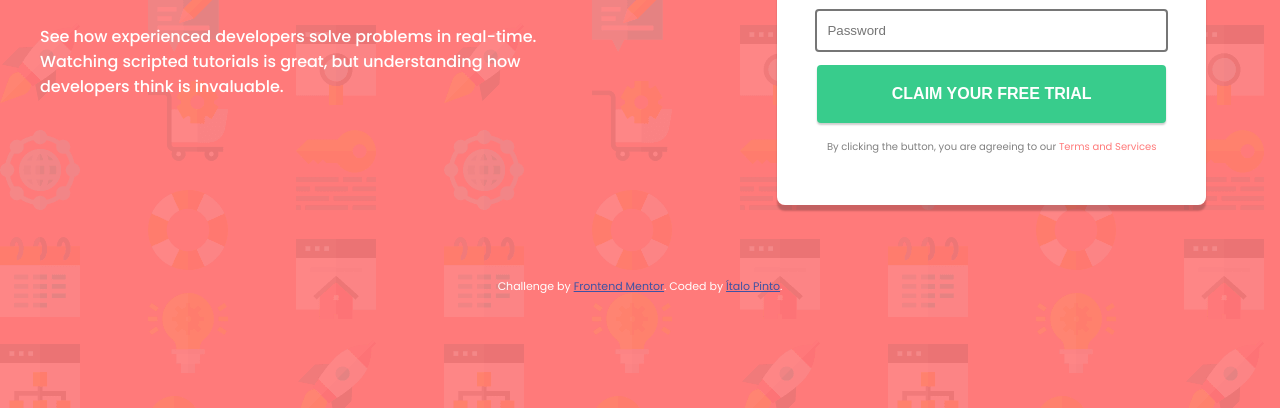
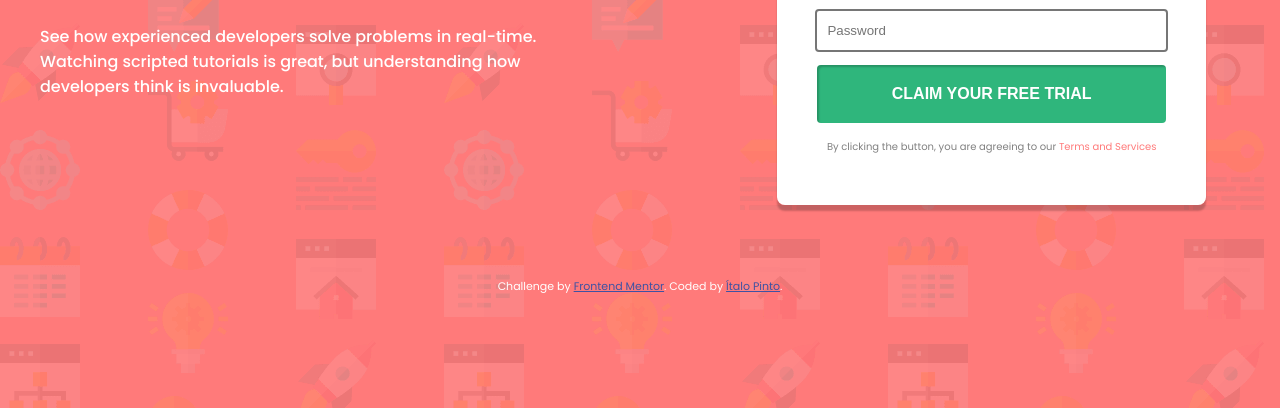
Before and after one commit to italopinto/landing-page-challenge, a plain HTML site: page index.html in a window 1280 px wide. In both pictures the pointer is over the input "CLAIM YOUR FREE TRIAL". Shown: the part 392-800 px from the top of the page. Drawn offline with Linux system fonts and the light colour scheme; files whose address does not match are found by name.

Commit message:
add: hover on the input submit

```diff
--- a/public/css/index.css
+++ b/public/css/index.css
@@ -93,8 +93,8 @@ input[type=submit] {
   color: hsl(0, 100%, 74%);
 }
 /* Elemento de classe "botao" com o estado da pseudoclasse "hover" */
-/* button:hover {
-  background: #CCBBFF;
+input[type=submit]:hover {
+  background: hsl(154, 59%, 45%);
   box-shadow: inset 2px 2px 2px rgba(0,0,0,0.2);
   text-shadow: none;
-} */
+}
```
